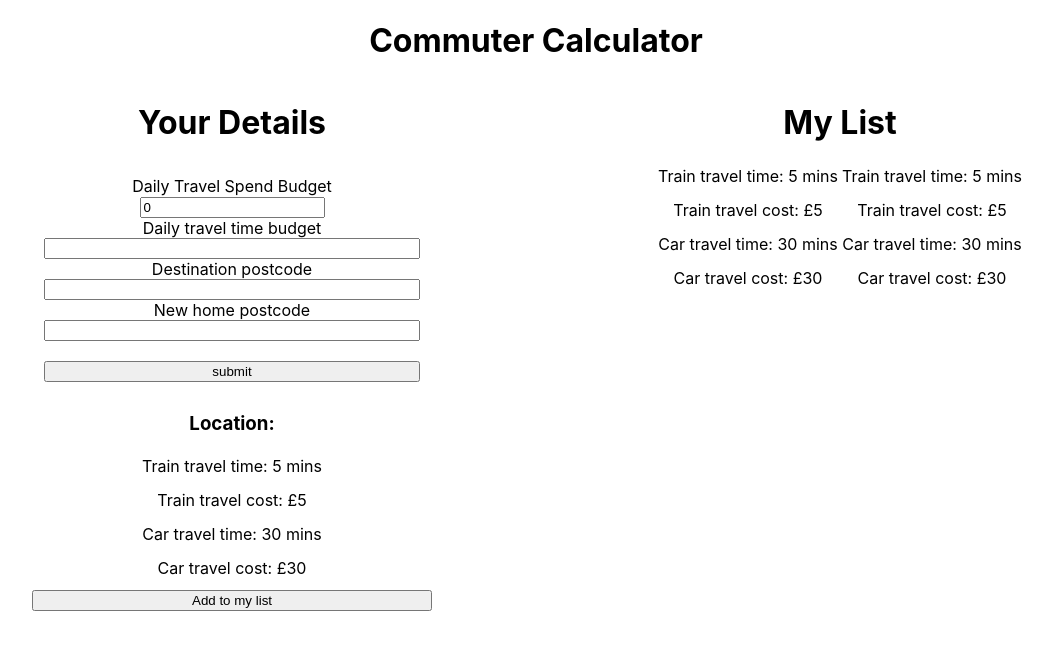
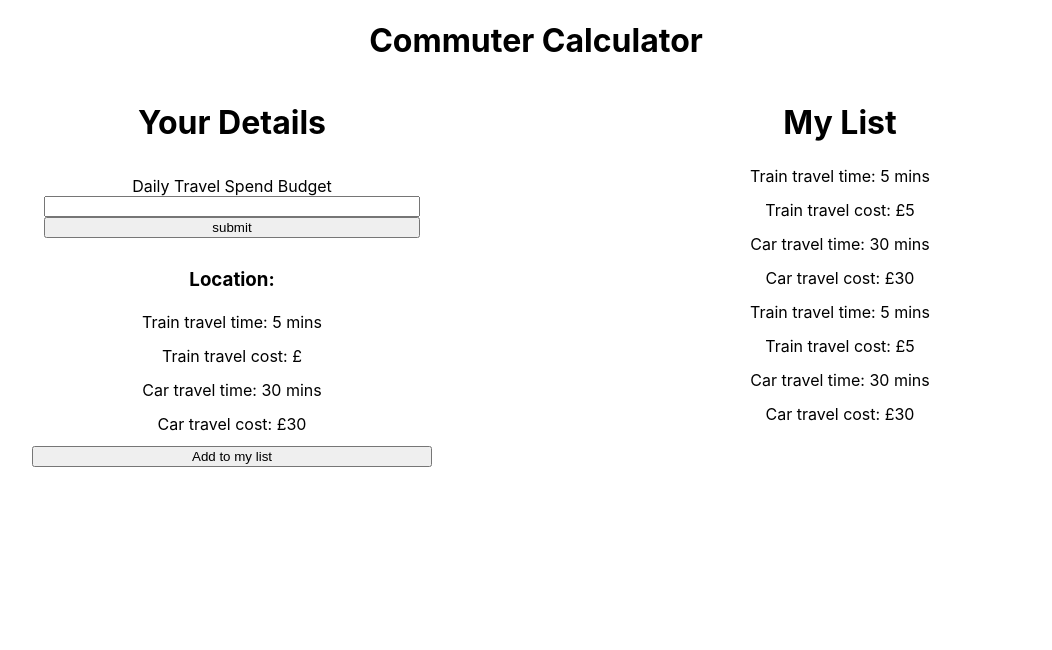
Before and after one commit to danielbowyer1995/commutor-calculator, a React (Create React App) app: page / in a window 1280 px wide. Shown: the top 650 px of the page, without its empty margins (104-1156 px from the left). Built offline with nearby package versions, Linux system fonts and the light colour scheme.

Commit message:
added some observables

```diff
--- a/src/components/input-form/input-form.component.jsx
+++ b/src/components/input-form/input-form.component.jsx
@@ -1,49 +1,54 @@
+import { observer } from 'mobx-react';
 import React, { Component } from 'react'
 
 import FormStore from '../../stores/form-store'
 
 import './input-form.styles.scss'
 
+// @observer
 class InputForm extends Component {
-    constructor(props){
-        super(props);
 
-        this.handleChange = this.handleChange.bind(this)
-        this.handleSubmit = this.handleSubmit.bind(this)
+    constructor(){
+        super();
+
+        this.state = {
+            dailyTrainSpend: 0,
+            dailyTrainTime: 0,
+            dailyCarSpend: 0,
+            dailyCarTime: 0,
+            destinationPostCode: '',
+            homePostCode: '',
         }
 
-    handleChange = event => {
-        const {value, name} = event.target
-        FormStore[name] = value
+        this.handleChange = this.handleChange.bind(this);
+        this.handleSubmit = this.handleSubmit.bind(this);
     }
 
-    handleSubmit = async event => {
-        event.preventDefault()
+    handleChange(event) {
+        let input = event.target.value;
+        FormStore.dailyCarSpend = input
+        console.log(FormStore.dailyCarSpend)
     }
+
+    handleSubmit(event) {
+        alert('A name was submitted');
+        event.preventDefault();
+    }
+
 
     render(){
         return(
             <div className='input-form'>
                 <form className='form-fields' onSubmit={this.handleSubmit}>
-                    <label>
-                        Daily Travel Spend Budget
+                    <label>Daily Travel Spend Budget</label>
                     <input
-                            type='number'
+                        type='search'
                         name='dailyTrainSpend'
-                            value={FormStore.dailyTrainSpend}
+                        value={this.input}
                         onChange={this.handleChange}
                         label='DAILY TRAVEL SPEND'
                         required
                     />
-                    </label>
-
-                    <span>Daily travel time budget</span>
-                    <input type='text' name='daily time' />
-                    <span>Destination postcode</span>
-                    <input type='text' name='destination postcode' />
-                    <span>New home postcode</span>
-                    <input type='text' name='home postcode' />
-                    <br />
                     <input type='submit' value='submit' />
                 </form>
             </div>
@@ -51,4 +56,11 @@ class InputForm extends Component {
     }
 }
 
-export default InputForm
+export default observer(InputForm)
+
+// dailyTrainSpend: 0,
+// dailyTrainTime: 0,
+// dailyCarSpend: 0,
+// dailyCarTime: 0,
+// destinationPostCode: '',
+// homePostCode: '',
--- a/src/components/my-list/my-list.component.jsx
+++ b/src/components/my-list/my-list.component.jsx
@@ -17,14 +17,15 @@ class MyList extends Component {
         console.log(this.state.locations)
         return(
             <div>
-                {this.state.locations.map((location) =>
+                {this.state.locations.map((location, i) =>
+                    <div key={`myList${i}`}>
                         <TravelSummary
-                        key={location.id}
                             trainTime={location.trainTime}
                             trainCost={location.trainCost}
                             carTime={location.carTime}
                             carCost={location.carTime}
                         />
+                    </div>
                 )}
             </div>
         )
--- a/src/components/travel-details/travel-details.component.jsx
+++ b/src/components/travel-details/travel-details.component.jsx
@@ -1,3 +1,4 @@
+import { observer } from 'mobx-react'
 import React from 'react'
 
 import './travel-details.styles.scss'
@@ -38,4 +39,4 @@ const TravelDetails = (props) => {
 //     }
 // }
 
-export default TravelDetails
+export default observer(TravelDetails)
--- a/src/pages/home/home.component.jsx
+++ b/src/pages/home/home.component.jsx
@@ -1,12 +1,15 @@
 import React, { Component } from 'react'
+import { observer } from 'mobx-react'
 
 import './home.styles.scss'
 
 import ListStore from '../../stores/list-store'
+import FormStore from '../../stores/form-store'
 
 import InputForm from '../../components/input-form/input-form.component'
 import TravelDetails from '../../components/travel-details/travel-details.component'
 import MyList from '../../components/my-list/my-list.component'
+
 
 class Home extends Component {
     constructor(){
@@ -24,7 +27,6 @@ class Home extends Component {
     }
 
     render(){
-
         return(
             <div>
                 <h1>Commuter Calculator</h1>
@@ -34,7 +36,7 @@ class Home extends Component {
                     <InputForm />
                     <TravelDetails
                         trainTime={this.state.travelDetails.trainTime}
-                        trainCost={this.state.travelDetails.trainCost}
+                        trainCost={FormStore.dailyTrainSpend}
                         carTime={this.state.travelDetails.carTime}
                         carCost={this.state.travelDetails.carTime}
                     />
@@ -52,4 +54,4 @@ class Home extends Component {
     }
 }
 
-export default Home
+export default observer(Home)
--- a/src/stores/form-store.js
+++ b/src/stores/form-store.js
@@ -1,7 +1,7 @@
 import { observable } from 'mobx'
 
 const FormStore = observable({
-    dailyTrainSpend: 0,
+    dailyTrainSpend: '',
     dailyTrainTime: 0,
     dailyCarSpend: 0,
     dailyCarTime: 0,
```
Also changed, not shown: package.json (+17 -0 lines), 2 other files (tests, documents, lock files or other folders). Lines whose indentation alone changed are shown as unchanged.
